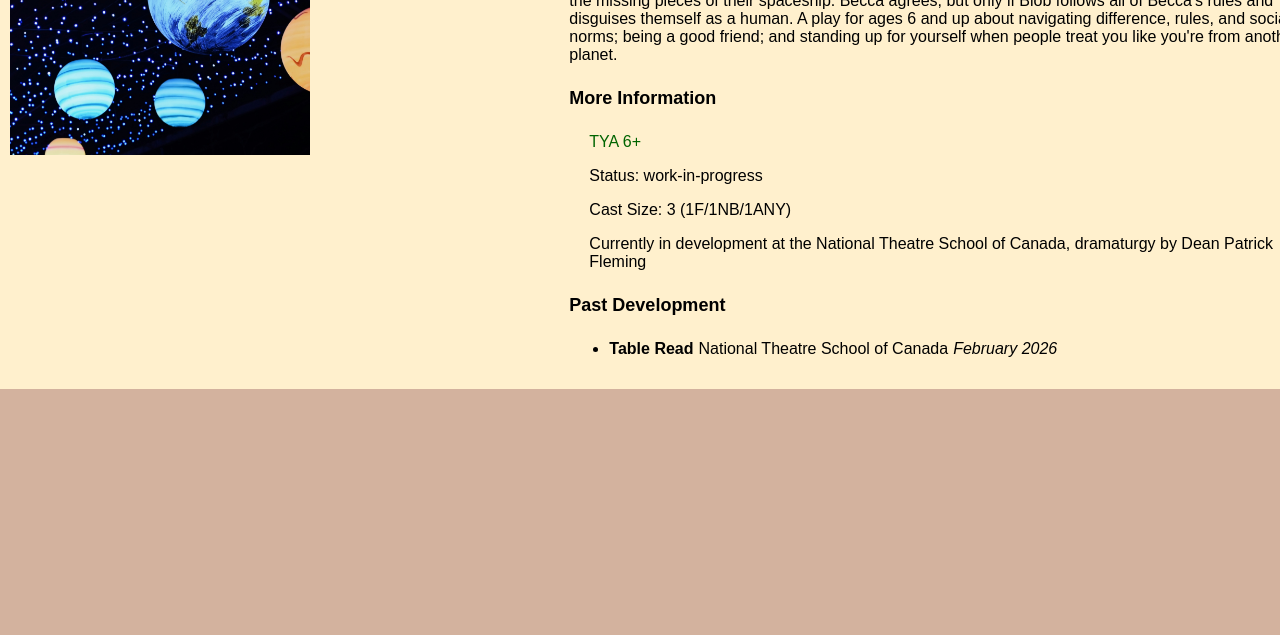
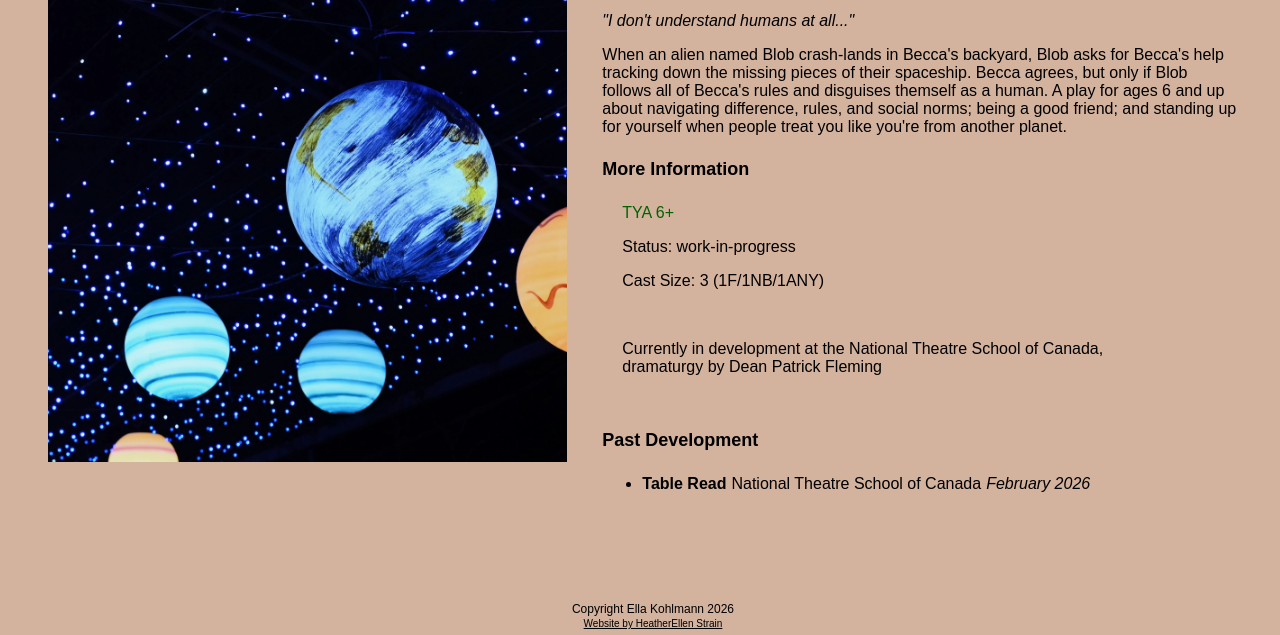
Before and after one commit to hestrain/ella-site, a plain HTML site: page pages/beccablob.html in a window 1280 px wide. Shown: the part 165-800 px from the top of the page. Drawn offline with Linux system fonts and the light colour scheme.

Commit message:
beccablob formattig was messed up. it is fixed but now i need to fix the footer!

```diff
--- a/assets/details.js
+++ b/assets/details.js
@@ -84,7 +84,7 @@ function createPage() {
 
   //------------DESCRIPTION-------------------
   const descEl = document.createElement("div");
-  descEl.setAttribute("class", "spec-desc");
+  descEl.setAttribute("class", "spec-desc-el");
   rightCol.append(descEl);
 
   //teaser for the play description
@@ -269,7 +269,7 @@ function createPage() {
       }
       //add to the photo
       //add the right classes to the img
-      const classes = "spec-photos prod-pic dir-" + prodPic.kind;
+      const classes = "spec-photos sample-img prod-pic dir-" + prodPic.kind;
       prodPic.setAttribute("class", classes);
 
       //add to photos div
@@ -282,7 +282,7 @@ function createPage() {
     //as put above, if no prod photos just cover photo
     const coverImg = document.createElement("img");
     coverImg.src = thisPlay.pic;
-    coverImg.setAttribute("class", "spec-photos cover-photo");
+    coverImg.setAttribute("class", "spec-photos cover-photo prod-pic");
     // console.log(thisPlay.pic);
 
     photosEl.append(coverImg);
--- a/assets/spec.css
+++ b/assets/spec.css
@@ -8,10 +8,19 @@
 }
 .spec-title {
     font-size: xx-large;
+    margin-top: 50px;
 }
 
-/* .spec-desc {} */
-
+/* .spec-desc {
+    /* padding: 30px 30px 30px 0px;
+} */ */
+.spec-desc-el {
+    margin: 30px;
+    padding: 30px;
+}
+.spec-details {
+    margin-right: 30px;
+}
 .spec-teaser {
     font-style: italic;
 }
@@ -21,7 +30,9 @@
 }
 
 .spec-ogdev {
-    margin-left: 20px;
+    margin: 20px;
+        padding: 30px 30px 30px 0px;
+
 }
 
 .spec-age {
@@ -71,7 +82,7 @@
     display: flex;
     flex-direction: row;
     justify-content: space-between;
-    /* flex-wrap: wrap; */
+    flex-wrap:nowrap
 }
 
 .spec-photos {
@@ -81,13 +92,13 @@
     align-items: center;
     text-align: start;
     margin: 10px;
-    padding: 0 10px;
 }
 
-.cover-photo {
+ .cover-photo {
     margin-top: 20px;
      height: 300px;
             width: 300px;
+            /* margin: 20px; */
 }
 
 .prod-pic{
@@ -95,16 +106,24 @@ height: 100%;
 width: 100%;
 }
 
+.one-image {
+
+}
+
 .project-left{
-    width: 35%;
-    margin-right: 20px;
-    margin-left: 10px;
+    width: 45%;
+    margin-right: 30px;
+    margin-left: 30px;
+    max-width: 800px;
+    margin-top: 40px;
 }
 
 .project-right{
     width: 55%;
     margin: 10px;
     padding: 5px;
+    margin-right: 30px;
+
 }
 
 .press-link:hover{
@@ -123,6 +142,7 @@ width: 100%;
     .project-left {
         width: 80%;
         margin: auto;
+        height: min-content;
     }
     .photo-col{
         display: flex;
--- a/assets/style.css
+++ b/assets/style.css
@@ -55,10 +55,12 @@ img {
 footer {
     text-align: center;
     font-size: 12px;
-    margin-top: 20px;
-    position:static;
-    bottom: 10px;
-    left: 50%;
+    margin: 0 ;
+    position:fixed;
+    bottom: 0px;
+    width: 100%;
+    padding: 5px;
+    background-color: var(--sand);
 }
 
 /*specifc for the h2 in plays section*/
--- a/pages/beccablob.html
+++ b/pages/beccablob.html
@@ -12,8 +12,7 @@
 
 <body>
   <!--NAVBAR WITH LINKS-->
-  <nav>
-      <nav>
+    <nav>
     <a class="navlink" href="../../index.html">HOME</a>
     <a class="navlink" href="../../index.html#plays">PLAYS</a>
     <a class="navlink" href="../../index.html#contact">GET IN TOUCH</a>
```
